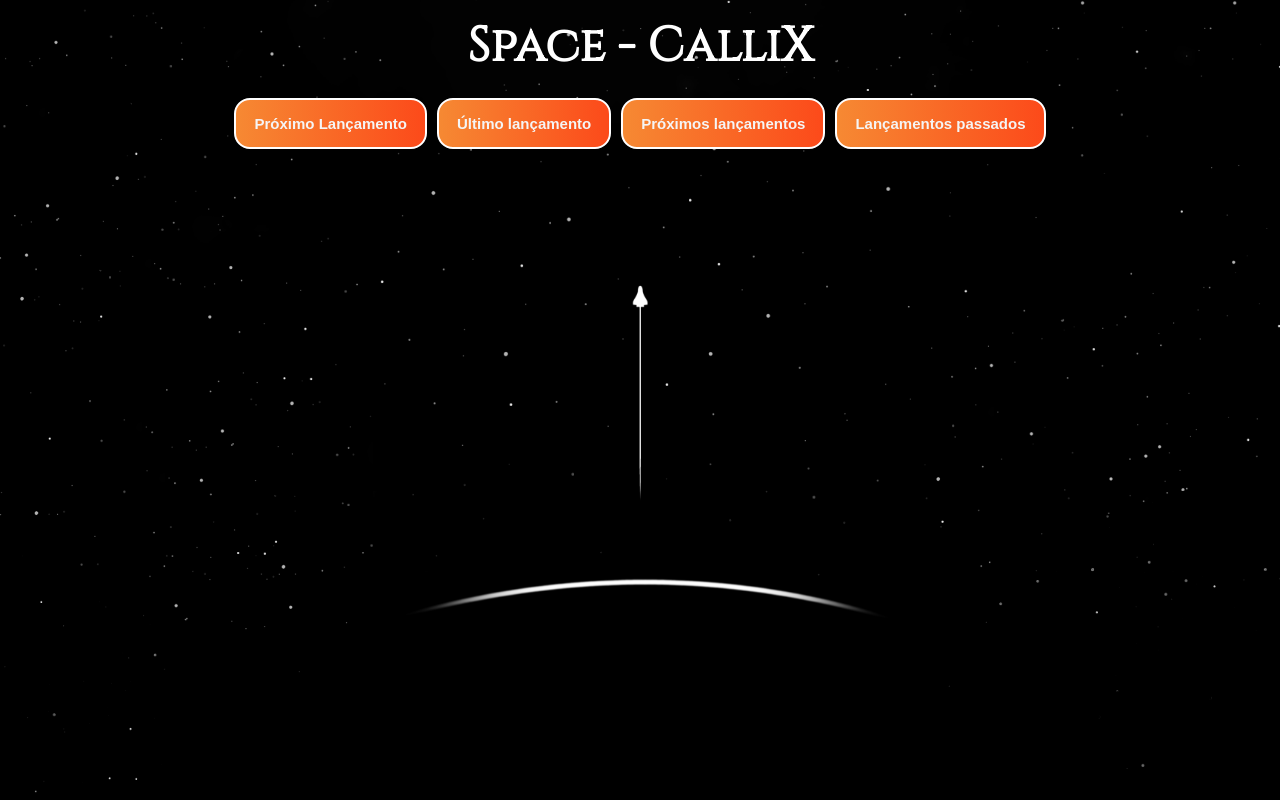
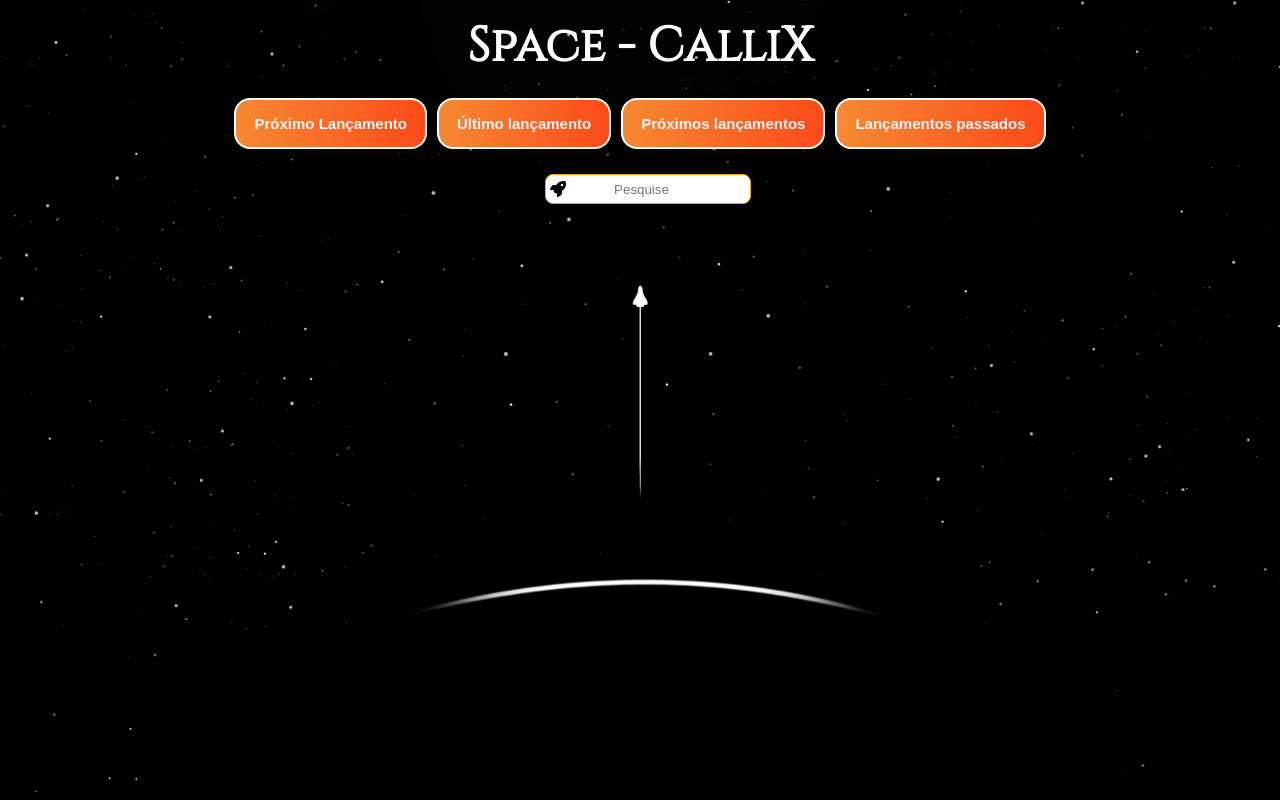
Before and after one commit to victornunesc/frontend-callix, a React (Create React App) app: page / in a window 1280 px wide. Built offline with nearby package versions, Linux system fonts and the light colour scheme; a web font is replaced by a local one.

Commit message:
feat: search bar

```diff
--- a/package.json
+++ b/package.json
@@ -3,6 +3,10 @@
   "version": "0.1.0",
   "private": true,
   "dependencies": {
+    "@fortawesome/fontawesome-svg-core": "^6.2.0",
+    "@fortawesome/free-regular-svg-icons": "^6.2.0",
+    "@fortawesome/free-solid-svg-icons": "^6.2.0",
+    "@fortawesome/react-fontawesome": "^0.2.0",
     "@testing-library/jest-dom": "^5.14.1",
     "@testing-library/react": "^13.0.0",
     "@testing-library/user-event": "^13.2.1",
--- a/public/index.html
+++ b/public/index.html
@@ -21,6 +21,10 @@
       work correctly both with client-side routing and a non-root public URL.
       Learn how to configure a non-root public URL by running `npm run build`.
     -->
+    <script
+      src="https://kit.fontawesome.com/1caf3bf4a0.js"
+      crossorigin="anonymous"
+    ></script>
     <!-- Google tag (gtag.js) -->
     <script
       async
@@ -58,6 +62,7 @@
       href="https://fonts.googleapis.com/css2?family=Cinzel&family=DM+Mono:wght@300&family=Playfair+Display:ital,wght@0,400;1,600&family=Roboto:ital@1&display=swap"
       rel="stylesheet"
     />
+
     <title>Space - calliX</title>
   </head>
   <body>
--- /dev/null
+++ b/src/components/searchBox/index.tsx
@@ -0,0 +1,23 @@
+import { Search } from "./style";
+import { faRocket } from "@fortawesome/free-solid-svg-icons";
+import { FontAwesomeIcon } from "@fortawesome/react-fontawesome";
+
+export const SearchBox = ({ setInput }: any) => {
+  return (
+    <div>
+      <FontAwesomeIcon
+        icon={faRocket}
+        style={{
+          position: "relative",
+          left: "41px",
+          verticalAlign: "text-bottom",
+        }}
+      />
+      <Search
+        type="search"
+        onChange={(e) => setInput(e.target.value)}
+        placeholder="Pesquise"
+      />
+    </div>
+  );
+};
--- /dev/null
+++ b/src/components/searchBox/style.ts
@@ -0,0 +1,10 @@
+import styled from "styled-components";
+
+export const Search = styled.input`
+  height: 30px;
+  width: 206px;
+  border: 1px solid orange;
+  border-radius: 8px;
+  margin: 20px;
+  text-align: center;
+`;
--- a/src/pages/home/index.tsx
+++ b/src/pages/home/index.tsx
@@ -1,4 +1,6 @@
+import { useState } from "react";
 import { LaunchCard } from "../../components/launchCard";
+import { SearchBox } from "../../components/searchBox";
 import { useSpaceX } from "../../providers/spacex.providers";
 import { Container, Title, Button, Nav, DisplaySection } from "./style";
 
@@ -10,6 +12,7 @@ export const Home = () => {
     getUpcomingLaunches,
     getPastLaunches,
   } = useSpaceX();
+  const [input, setInput] = useState("");
 
   return (
     <Container>
@@ -20,8 +23,13 @@ export const Home = () => {
         <Button onClick={getUpcomingLaunches}>Próximos lançamentos</Button>
         <Button onClick={getPastLaunches}>Lançamentos passados</Button>
       </Nav>
+      <SearchBox setInput={setInput} />
       <DisplaySection>
-        {launches.map((launch) => (
+        {launches
+          .filter(({ name }) =>
+            name.toLowerCase().startsWith(input.toLowerCase())
+          )
+          .map((launch) => (
             <LaunchCard
               key={launch.id}
               name={launch.name}
```
Also changed, not shown: 1 other file (tests, documents, lock files or other folders). Lines whose indentation alone changed are shown as unchanged.
